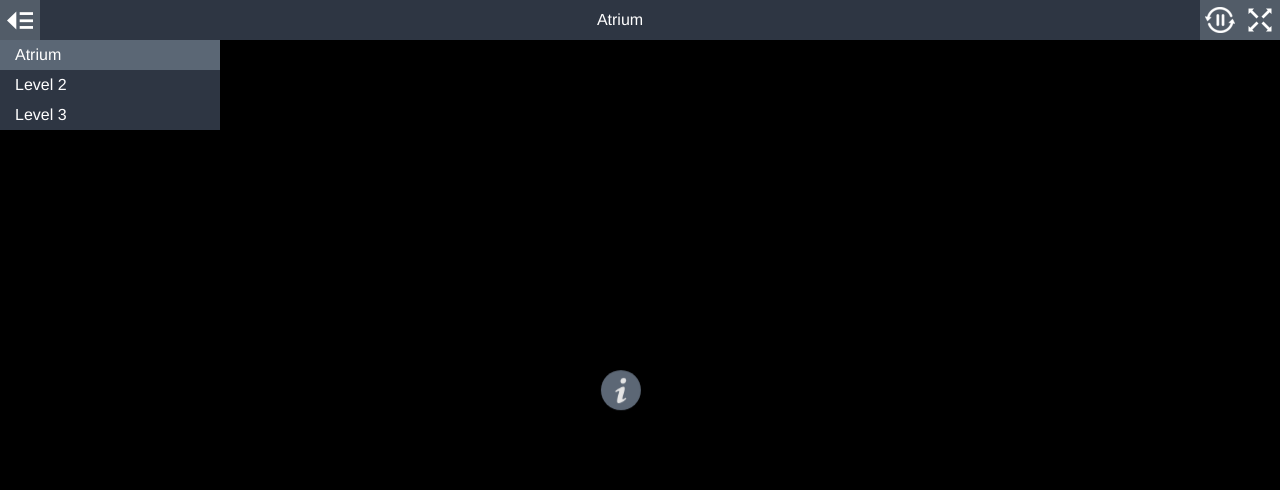
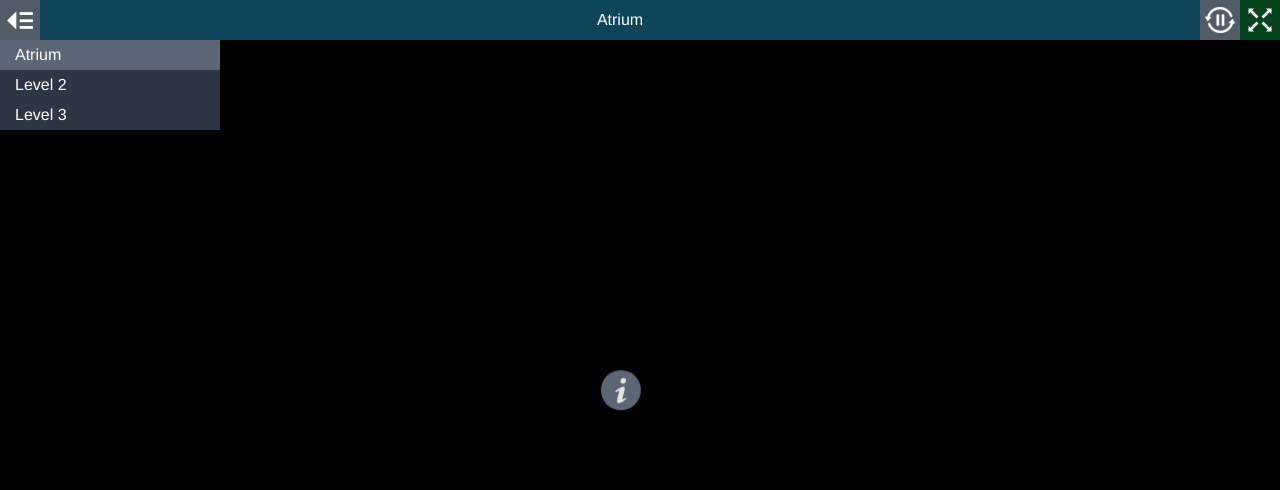
Before and after one commit to christina-on-github/nusbusinesstour, a plain HTML site: page index.html in a window 1280 px wide. Drawn offline with Linux system fonts and the light colour scheme.

Commit message:
second commit

```diff
--- a/style.css
+++ b/style.css
@@ -79,8 +79,8 @@ body.multiple-scenes.mobile #titleBar {
   height: 100%;
   line-height: 30px;
   padding: 5px;
-  background-color: rgb(58,68,84);
-  background-color: rgba(58,68,84,0.8);
+  background-color: rgb(20,97,128);
+  background-color: rgba(20,97,128,0.7);
   overflow: hidden;
   text-overflow: ellipsis;
   white-space: nowrap;
@@ -103,8 +103,8 @@ body.multiple-scenes.mobile #titleBar {
   width: 40px;
   height: 40px;
   padding: 5px;
-  background-color: rgb(103,115,131);
-  background-color: rgba(103,115,131,0.8);
+  background-color: rgb(6,84,36);
+  background-color: rgba(6,84,36,0.8);
 }
 
 .mobile #fullscreenToggle {
```
Also changed, not shown: 1 other file.
